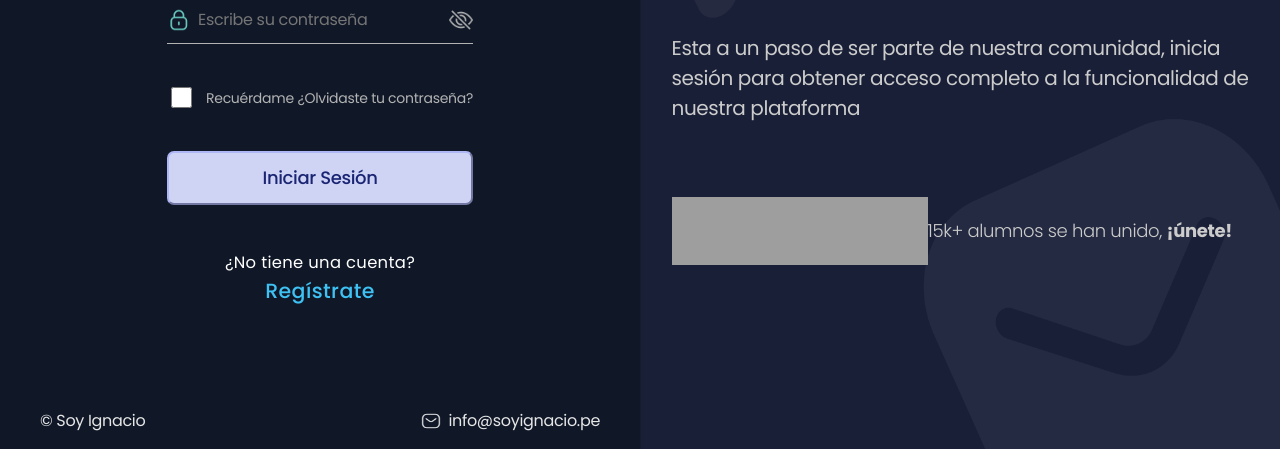
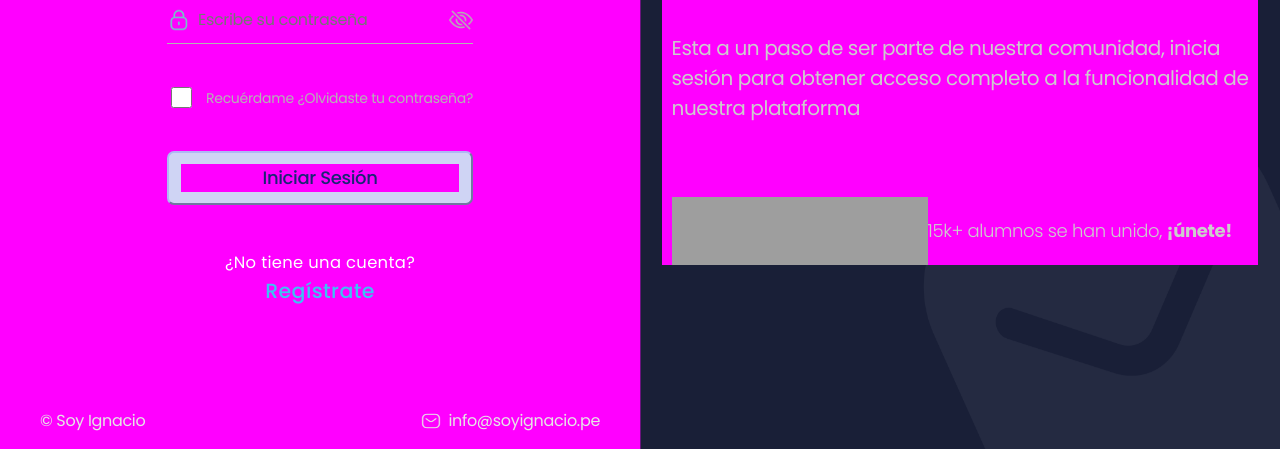
Before and after one commit to AngelloFD/PAGINA_TEST, a plain HTML site: page index.html in a window 1280 px wide. Shown: the part 351-800 px from the top of the page. Drawn offline with Linux system fonts and the light colour scheme; grey boxes are pictures that could not be loaded.

Commit message:
Update styles.css
Muy importante

```diff
--- a/CSS/styles.css
+++ b/CSS/styles.css
@@ -1,5 +1,6 @@
 * {
     box-sizing: border-box;
+    background-color: magenta;
 }
 
 body{
```
